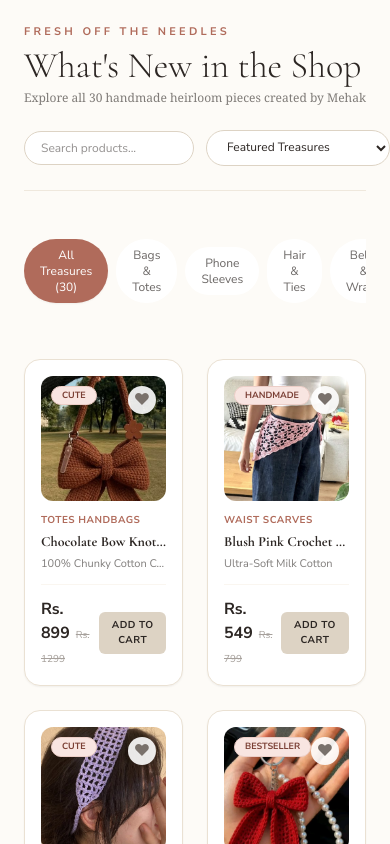
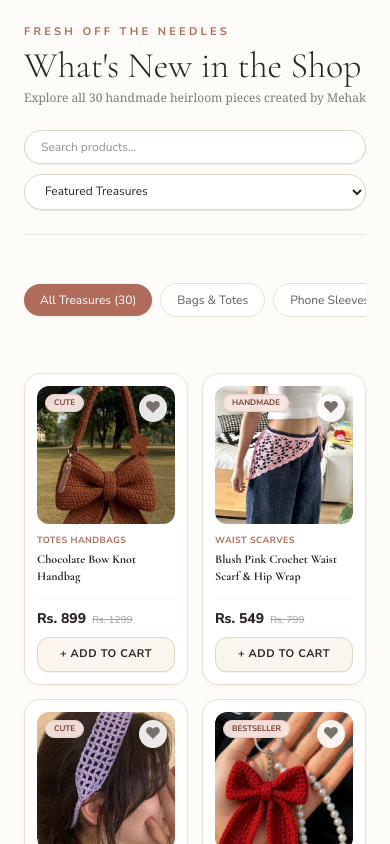
Before and after one commit to puneetkushwaha/Cocoon_I, a Next.js app: page / in a window 390 px wide. Shown: the part 4440-5284 px from the top of the page. Built offline with nearby package versions, Linux system fonts and the light colour scheme; no server answers.

Commit message:
Fix mobile UI conflicts: sleek single-line category pill chips, luxury full-width + Add to Cart buttons, uncluttered 2-line product titles, and responsive WhatsApp order button

```diff
--- /dev/null
+++ b/googleaa021cb5a04c5bfc.html
@@ -0,0 +1 @@
+google-site-verification: googleaa021cb5a04c5bfc.html
--- a/src/components/presets/Preset4.jsx
+++ b/src/components/presets/Preset4.jsx
@@ -535,19 +535,19 @@ export default function Preset4() {
               <p className="text-xs font-serif text-[#2C2623]/60 mt-1">Explore all {filteredProducts.length} handmade heirloom pieces created by Mehak</p>
             </div>
 
-            <div className="flex items-center gap-3">
+            <div className="flex flex-col sm:flex-row sm:items-center gap-2.5 w-full sm:w-auto">
               <input
                 type="text"
                 value={searchQuery}
                 onChange={(e) => setSearchQuery(e.target.value)}
                 placeholder="Search products..."
-                className="px-4 py-2 rounded-full bg-white border border-[#DDD3C4] text-xs font-sans focus:outline-none focus:border-[#B06B5B] w-48 sm:w-60"
+                className="w-full sm:w-56 px-4 py-2 rounded-full bg-white border border-[#DDD3C4] text-xs font-sans focus:outline-none focus:border-[#B06B5B] shadow-2xs"
               />
 
               <select
                 value={sortBy}
                 onChange={(e) => setSortBy(e.target.value)}
-                className="px-4 py-2 rounded-full bg-white border border-[#DDD3C4] text-xs font-sans text-[#2C2623] focus:outline-none cursor-pointer"
+                className="w-full sm:w-auto px-4 py-2 rounded-full bg-white border border-[#DDD3C4] text-xs font-sans text-[#2C2623] focus:outline-none cursor-pointer shadow-2xs"
               >
                 <option value="featured">Featured Treasures</option>
                 <option value="price-low">Price: Low to High</option>
@@ -558,15 +558,26 @@ export default function Preset4() {
           </div>
 
           {/* Category Filter Chips */}
-          <div className="flex items-center gap-2 overflow-x-auto pb-4 mb-10 scrollbar-none font-sans text-xs">
-            <button onClick={() => setActiveCategory("all")} className={`px-4 py-2 rounded-full transition cursor-pointer ${activeCategory === "all" ? "bg-[#B06B5B] text-white shadow-xs" : "bg-white text-[#2C2623]/70 hover:bg-[#FAF0ED]"}`}>
+          <div className="flex items-center gap-2 overflow-x-auto pb-4 mb-10 scrollbar-none font-sans text-xs max-w-full">
+            <button
+              onClick={() => setActiveCategory("all")}
+              className={`px-4 py-2 rounded-full whitespace-nowrap shrink-0 transition-all font-medium cursor-pointer ${
+                activeCategory === "all"
+                  ? "bg-[#B06B5B] text-white shadow-xs font-bold"
+                  : "bg-white text-[#2C2623]/75 border border-[#EAE0D2] hover:bg-[#FAF0ED]"
+              }`}
+            >
               All Treasures ({storeProducts.length})
             </button>
             {storeCategories.map((c) => (
               <button
                 key={c.id}
                 onClick={() => setActiveCategory(c.id)}
-                className={`px-4 py-2 rounded-full transition cursor-pointer ${activeCategory === c.id ? "bg-[#B06B5B] text-white shadow-xs" : "bg-white text-[#2C2623]/70 hover:bg-[#FAF0ED]"}`}
+                className={`px-4 py-2 rounded-full whitespace-nowrap shrink-0 transition-all font-medium cursor-pointer ${
+                  activeCategory === c.id
+                    ? "bg-[#B06B5B] text-white shadow-xs font-bold"
+                    : "bg-white text-[#2C2623]/75 border border-[#EAE0D2] hover:bg-[#FAF0ED]"
+                }`}
               >
                 {c.name}
               </button>
@@ -574,19 +585,20 @@ export default function Preset4() {
           </div>
 
           {/* 4-Column Product Cards Grid */}
-          <div className="grid grid-cols-2 md:grid-cols-3 lg:grid-cols-4 gap-6 sm:gap-7 text-left">
+          <div className="grid grid-cols-2 md:grid-cols-3 lg:grid-cols-4 gap-3.5 sm:gap-6 text-left">
             {filteredProducts.map((product) => {
               const isFav = wishlist.includes(product.id);
 
               return (
                 <div
                   key={product.id}
-                  className="bg-white rounded-2xl p-4 border border-[#EAE1D3] shadow-xs hover:shadow-md transition-all duration-300 flex flex-col justify-between group"
-                >
-                  <div className="relative aspect-square rounded-xl overflow-hidden bg-[#FAF6F0] mb-3">
+                  className="bg-white rounded-2xl p-3 sm:p-4 border border-[#EAE1D3] shadow-xs hover:shadow-md transition-all duration-300 flex flex-col justify-between group"
+                >
+                  <div>
+                    <div className="relative aspect-square rounded-xl overflow-hidden bg-[#FAF6F0] mb-2.5">
                       <button
                         onClick={() => toggleWishlist(product)}
-                      className={`absolute top-2.5 right-2.5 z-10 w-7 h-7 rounded-full flex items-center justify-center transition cursor-pointer ${
+                        className={`absolute top-2 right-2 z-10 w-7 h-7 rounded-full flex items-center justify-center transition cursor-pointer backdrop-blur-xs shadow-xs ${
                           isFav ? "bg-[#B06B5B] text-white" : "bg-white/90 text-stone-500 hover:text-[#B06B5B]"
                         }`}
                       >
@@ -594,7 +606,7 @@ export default function Preset4() {
                       </button>
 
                       {product.badge && (
-                      <span className="absolute top-2.5 left-2.5 z-10 bg-[#F8E5E1] text-[#7A3F34] border border-[#ECCEC7] text-[9px] font-sans font-bold uppercase px-2.5 py-0.5 rounded-full">
+                        <span className="absolute top-2 left-2 z-10 bg-[#F8E5E1]/95 backdrop-blur-xs text-[#7A3F34] border border-[#ECCEC7] text-[8px] sm:text-[9px] font-sans font-bold uppercase px-2 py-0.5 rounded-full shadow-2xs">
                           {product.badge}
                         </span>
                       )}
@@ -603,39 +615,40 @@ export default function Preset4() {
                         src={product.imgUrl}
                         alt={product.name}
                         onClick={() => openQuickView(product)}
-                      className="w-full h-full object-cover transform group-hover:scale-106 transition-transform duration-500 cursor-pointer"
+                        className="w-full h-full object-cover transform group-hover:scale-105 transition-transform duration-500 cursor-pointer"
                       />
                     </div>
 
                     <div className="space-y-1">
-                    <span className="text-[10px] font-sans font-bold uppercase text-[#B06B5B] tracking-wider block">
+                      <span className="text-[9px] sm:text-[10px] font-sans font-bold uppercase text-[#B06B5B] tracking-wider block">
                         {product.subcategory ? product.subcategory.replace('-', ' ') : product.category}
                       </span>
                       <h3
                         onClick={() => openQuickView(product)}
-                      className="font-header font-bold text-sm sm:text-base text-[#2C2623] truncate group-hover:text-[#B06B5B] transition cursor-pointer"
+                        className="font-header font-bold text-xs sm:text-base text-[#2C2623] line-clamp-2 min-h-[2rem] sm:min-h-[2.5rem] leading-snug group-hover:text-[#B06B5B] transition cursor-pointer"
                         title={product.name}
                       >
                         {product.name}
                       </h3>
-                    <p className="text-[11px] font-sans text-[#2C2623]/60 truncate">
+                      <p className="text-[10px] sm:text-[11px] font-sans text-[#2C2623]/60 truncate hidden sm:block">
                         {product.materials || "Handcrafted Milk Cotton"}
                       </p>
                     </div>
-
-                  <div className="pt-3 border-t border-[#FAF6F0] flex items-center justify-between mt-3">
-                    <div>
-                      <span className="font-sans font-bold text-base text-[#2C2623]">Rs. {product.price}</span>
+                  </div>
+
+                  <div className="pt-2.5 border-t border-[#FAF6F0] flex flex-col gap-2 mt-2.5">
+                    <div className="flex items-baseline gap-1.5 flex-wrap">
+                      <span className="font-sans font-extrabold text-sm sm:text-base text-[#2C2623]">Rs. {product.price}</span>
                       {product.originalPrice > product.price && (
-                        <span className="text-[10px] font-sans text-stone-400 line-through ml-1.5">Rs. {product.originalPrice}</span>
+                        <span className="text-[10px] sm:text-xs font-sans text-stone-400 line-through">Rs. {product.originalPrice}</span>
                       )}
                     </div>
 
                     <button
                       onClick={() => addToCart(product)}
-                      className="px-3 py-1.5 rounded-md bg-[#DDD3C4] hover:bg-[#B06B5B] text-[#2C2623] hover:text-white font-sans text-[10px] uppercase font-bold tracking-wider transition cursor-pointer"
-                    >
-                      Add to Cart
+                      className="w-full py-2 px-3 rounded-xl bg-[#FAF5EE] hover:bg-[#B06B5B] text-[#2C2623] hover:text-white border border-[#E0D5C1] hover:border-[#B06B5B] font-sans text-[11px] font-bold tracking-wider uppercase transition-all flex items-center justify-center gap-1.5 cursor-pointer shadow-2xs active:scale-95"
+                    >
+                      <span>+ Add to Cart</span>
                     </button>
                   </div>
                 </div>
@@ -1046,12 +1059,12 @@ export default function Preset4() {
                   <select
                     value={formData.budget}
                     onChange={(e) => setFormData({ ...formData, budget: e.target.value })}
-                    className="w-full bg-white border border-[#DDD3C4] focus:border-[#B06B5B] rounded-xl px-3.5 py-2.5 text-xs font-sans text-[#2C2623] focus:outline-none shadow-xs cursor-pointer"
-                  >
-                    <option value="Under Rs. 1,000">Under Rs. 1,000 (Small Accessories & Charms)</option>
-                    <option value="Rs. 1,000 - Rs. 2,000">Rs. 1,000 - Rs. 2,000 (Bandanas, Sleeves & Belts)</option>
-                    <option value="Rs. 2,000 - Rs. 3,500">Rs. 2,000 - Rs. 3,500 (Detailed Handbags & Totes)</option>
-                    <option value="Above Rs. 3,500">Above Rs. 3,500 (Bespoke Luxury Sets & Wardrobe)</option>
+                    className="w-full bg-white border border-[#DDD3C4] focus:border-[#B06B5B] rounded-xl px-3.5 py-2.5 text-xs font-sans text-[#2C2623] focus:outline-none shadow-2xs cursor-pointer truncate"
+                  >
+                    <option value="Under Rs. 1,000">Under ₹1,000 (Charms & Ties)</option>
+                    <option value="Rs. 1,000 - Rs. 2,000">₹1,000 - ₹2,000 (Bandanas & Belts)</option>
+                    <option value="Rs. 2,000 - Rs. 3,500">₹2,000 - ₹3,500 (Handbags & Totes)</option>
+                    <option value="Above Rs. 3,500">Above ₹3,500 (Bespoke Luxury Sets)</option>
                     <option value="Flexible / As Quoted">Flexible / Discuss with Mehak</option>
                   </select>
                 </div>
@@ -1134,12 +1147,12 @@ export default function Preset4() {
                     setShowSuccessModal(true);
                     triggerToast("Inquiry saved & email confirmation sent.");
                   }}
-                  className="w-full py-4 rounded-2xl bg-[#B06B5B] hover:bg-[#975647] text-white font-sans text-xs uppercase tracking-wider font-bold shadow-md hover:shadow-lg transition-all duration-300 flex items-center justify-center gap-2 cursor-pointer"
-                >
-                  <svg className="w-4 h-4 fill-current shrink-0" viewBox="0 0 24 24">
+                  className="w-full py-3.5 px-4 rounded-2xl bg-[#25D366] hover:bg-[#20ba5a] text-white font-sans text-xs sm:text-sm font-bold shadow-md hover:shadow-lg transition-all flex items-center justify-center gap-2.5 cursor-pointer text-center"
+                >
+                  <svg className="w-5 h-5 fill-current shrink-0" viewBox="0 0 24 24">
                     <path d="M.057 24l1.687-6.163c-1.041-1.804-1.588-3.849-1.587-5.946.003-6.556 5.338-11.891 11.893-11.891 3.181.001 6.167 1.24 8.413 3.488 2.245 2.248 3.481 5.236 3.48 8.414-.003 6.557-5.338 11.892-11.893 11.892-1.99-.001-3.951-.5-5.688-1.448l-6.305 1.654zm6.597-3.807c1.676.995 3.276 1.591 5.392 1.592 5.448 0 9.886-4.434 9.889-9.885.002-5.462-4.415-9.89-9.881-9.892-5.452 0-9.887 4.434-9.889 9.884-.001 2.225.651 3.891 1.746 5.634l-.999 3.648 3.742-.981zm11.387-5.464c-.074-.124-.272-.198-.57-.347-.297-.149-1.758-.868-2.031-.967-.272-.099-.47-.149-.669.149-.198.297-.768.967-.941 1.165-.173.198-.347.223-.644.074-.297-.149-1.255-.462-2.39-1.475-.883-.788-1.48-1.761-1.653-2.059-.173-.297-.018-.458.13-.606.134-.133.297-.347.446-.521.151-.172.2-.296.3-.495.099-.198.05-.372-.025-.521-.075-.148-.669-1.611-.916-2.206-.242-.579-.487-.501-.669-.51l-.57-.01c-.198 0-.52.074-.792.372s-1.04 1.016-1.04 2.479 1.065 2.876 1.213 3.074c.149.198 2.095 3.2 5.076 4.487.709.306 1.263.489 1.694.626.712.226 1.36.194 1.872.118.571-.085 1.758-.719 2.006-1.413.248-.695.248-1.29.173-1.414z"/>
                   </svg>
-                  <span>Send Custom Order on WhatsApp</span>
+                  <span>Order via WhatsApp</span>
                 </button>
 
                 <button
@@ -1181,9 +1194,9 @@ export default function Preset4() {
                     setShowSuccessModal(true);
                     triggerToast("Custom Order Request Saved & Email Confirmation Sent.");
                   }}
-                  className="w-full py-3 rounded-2xl bg-white hover:bg-[#FAF4ED] text-[#2C2623] border border-[#DDD3C4] font-sans text-xs uppercase tracking-wider font-semibold transition cursor-pointer"
-                >
-                  Submit Custom Order
+                  className="w-full py-3 px-4 rounded-2xl bg-white hover:bg-[#FAF4ED] text-[#2C2623] border border-[#DDD3C4] hover:border-[#B06B5B] font-sans text-xs uppercase tracking-wider font-bold transition cursor-pointer shadow-2xs"
+                >
+                  Submit Order Inquiry Online
                 </button>
               </div>
 
```
Lines whose indentation alone changed are shown as unchanged.
